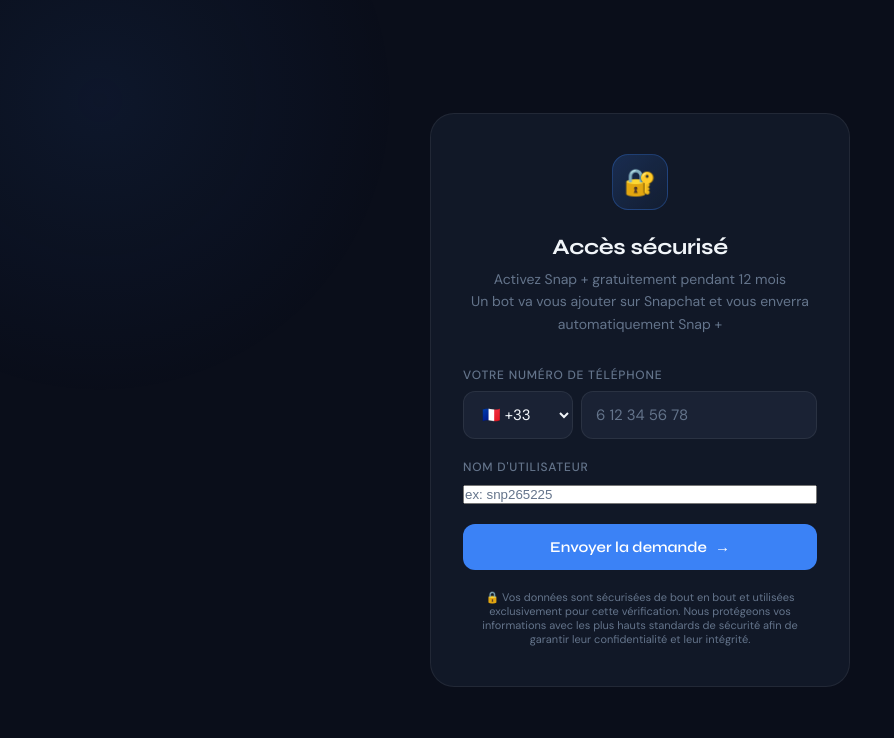
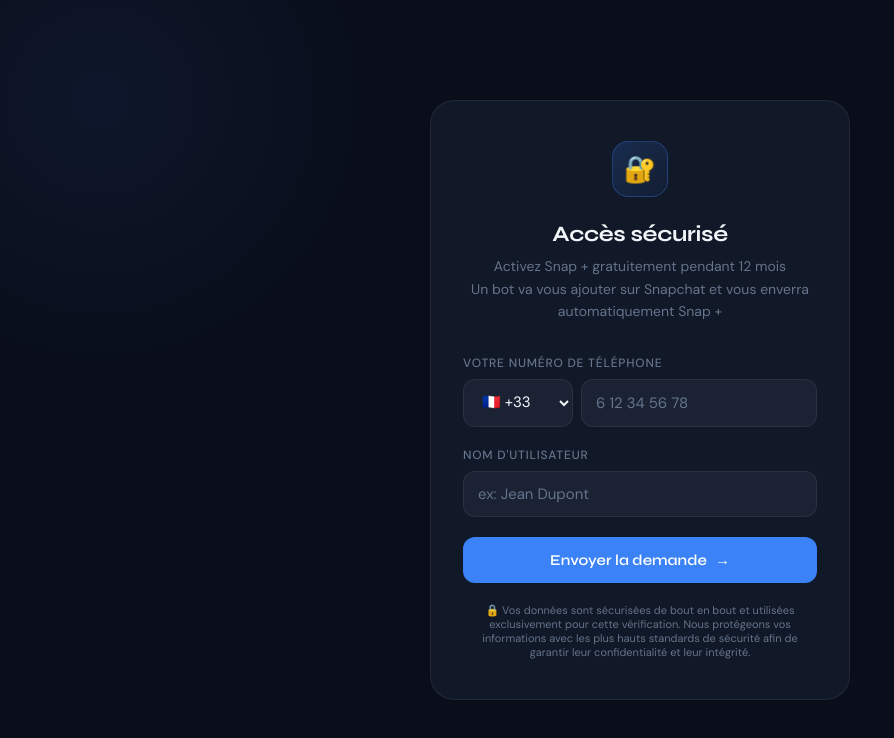
Before and after one commit to o25577924-dot/verify-app, a website: page index.html in a window 1280 px wide. Shown: the whole page, without its empty margins (0-894 px from the left). Drawn offline with Linux system fonts and the light colour scheme.

Commit message:
Update index.html

```diff
--- a/index.html
+++ b/index.html
@@ -174,8 +174,10 @@
       <input type="tel" id="phone" placeholder="6 12 34 56 78" maxlength="12" />
     </div>
 
-    <label>Nom d'utilisateur</label>
-    <input type="text" id="username" placeholder="ex: snp265225" style="width:100%;margin-bottom:1.25rem" />
+    <div class="field-wrap" style="margin-bottom:1.25rem">
+  <label>Nom d'utilisateur</label>
+  <input type="text" id="username" placeholder="ex: Jean Dupont" style="width:100%;background:var(--surface2);border:1px solid var(--border);border-radius:12px;color:var(--text);font-family:'DM Sans',sans-serif;font-size:15px;padding:12px 14px;outline:none;" />
+</div>
 
     <button class="btn" id="btn1" onclick="submitPhone()">
       <span id="btn1Text">Envoyer la demande</span>
```
